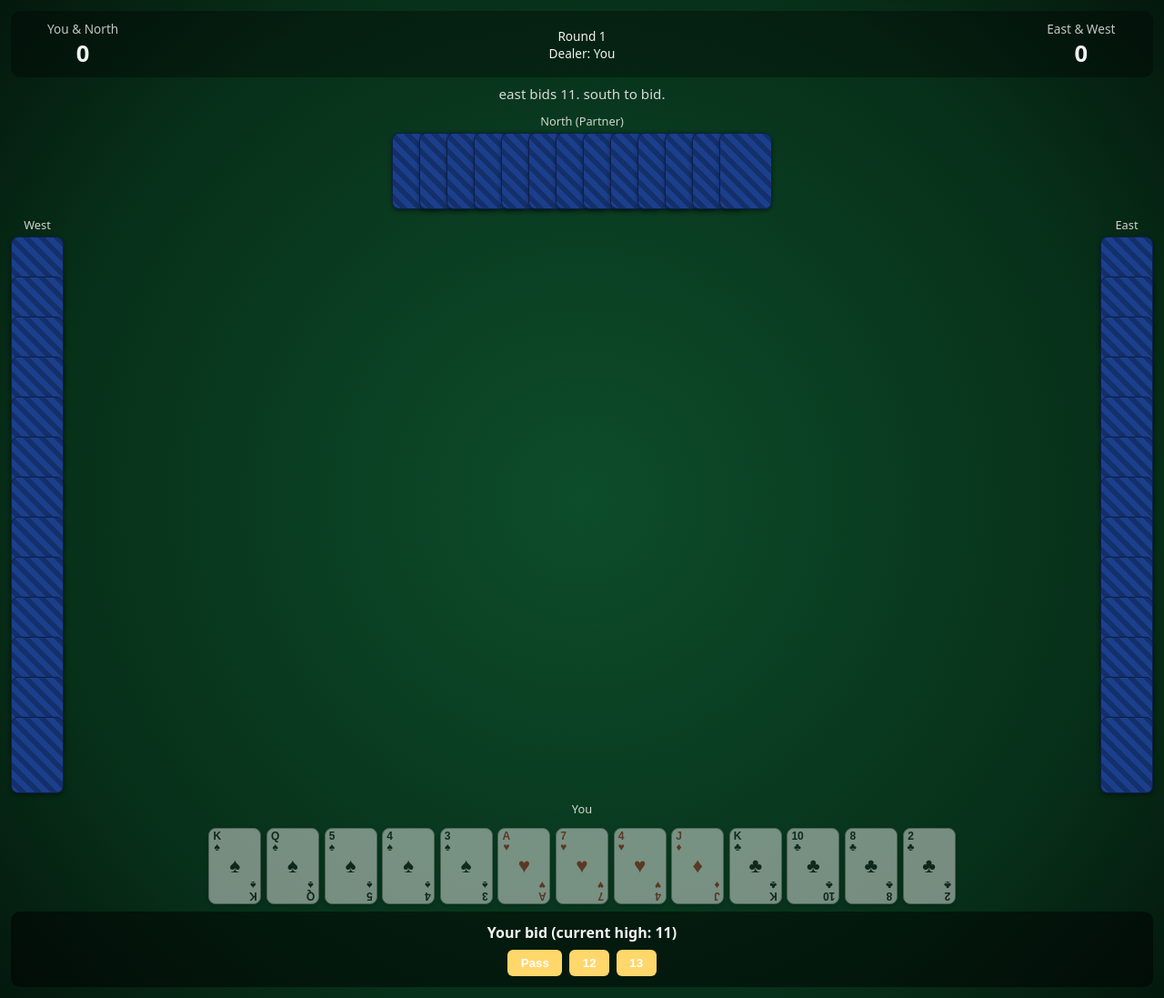
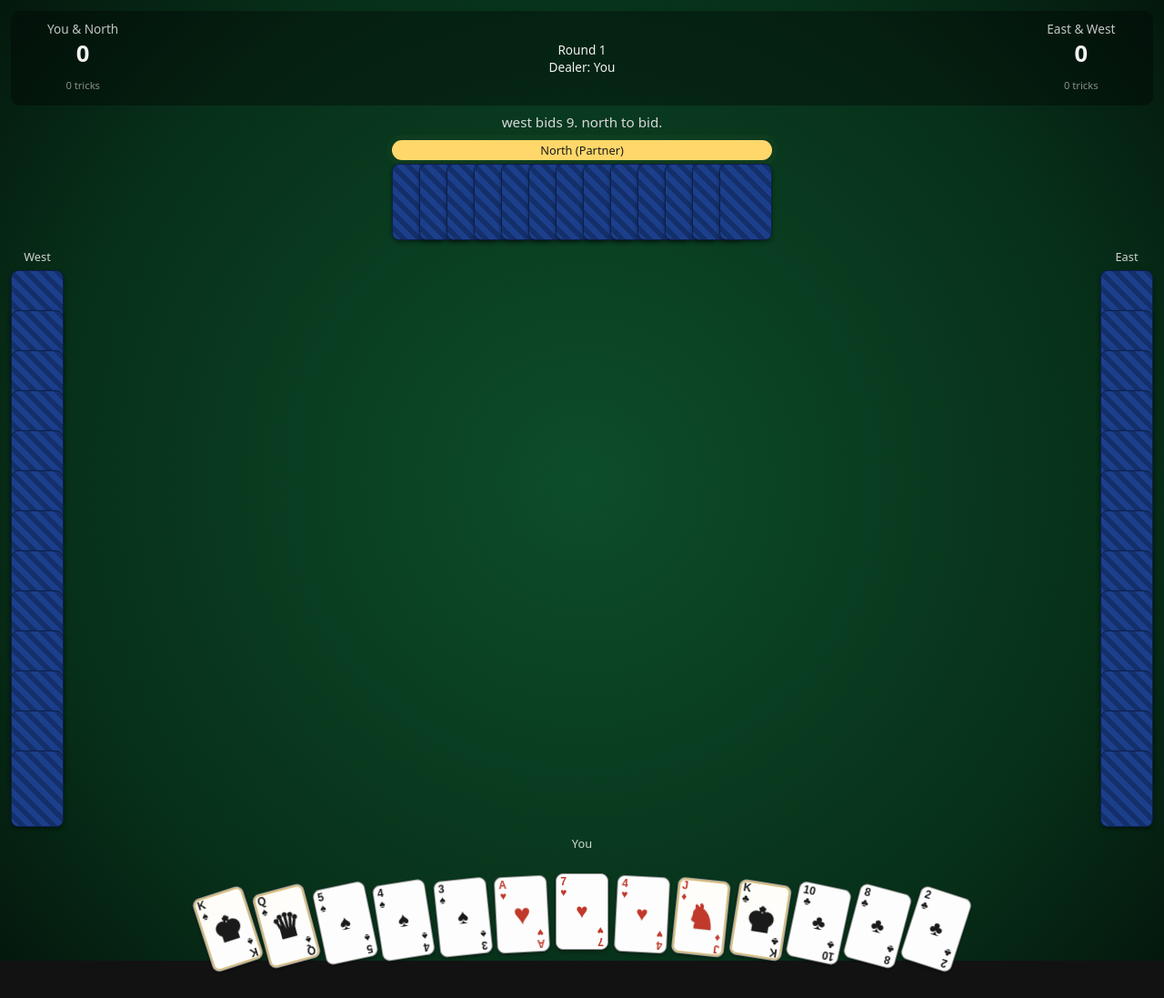
Before and after one commit to piechal84/tarneeb, a React (Vite) app: page / in a window 1280 px wide. Shown: the whole page at 91% size. After the commit the page ends 1070 px from the top, so only its background shows below. Built offline with nearby package versions, Linux system fonts and the light colour scheme.

Commit message:
Add card animations: fan hand, trick collect/win highlight, round-robin dealing cascade, trick-won piles, face card icons

```diff
--- a/src/App.css
+++ b/src/App.css
@@ -39,6 +39,42 @@
   font-weight: 700;
 }
 
+.trick-pile {
+  display: flex;
+  align-items: center;
+  height: 26px;
+  margin-top: 0.3rem;
+}
+
+.trick-pile-empty {
+  font-size: 0.7rem;
+  opacity: 0.55;
+}
+
+.mini-back {
+  width: 16px;
+  height: 22px;
+  border-radius: 3px;
+  background: repeating-linear-gradient(45deg, #1c3f8c, #1c3f8c 4px, #14306b 4px, #14306b 8px);
+  border: 1px solid #0d1f4a;
+  margin-left: -10px;
+  animation: minoBackIn 0.22s cubic-bezier(0.22, 1, 0.36, 1) both;
+}
+.mini-back:first-child {
+  margin-left: 0;
+}
+
+@keyframes minoBackIn {
+  from {
+    opacity: 0;
+    transform: scale(0.4) translateY(-8px);
+  }
+  to {
+    opacity: 1;
+    transform: scale(1) translateY(0);
+  }
+}
+
 .round-info {
   text-align: center;
   font-size: 0.85rem;
@@ -74,6 +110,26 @@
   font-size: 0.8rem;
   opacity: 0.85;
   margin-bottom: 0.25rem;
+  border-radius: 999px;
+  padding: 0.1rem 0.6rem;
+  transition: background 0.3s ease, color 0.3s ease, opacity 0.3s ease;
+}
+
+.seat-label.active-turn {
+  opacity: 1;
+  color: #1a1a1a;
+  background: #ffd76a;
+  animation: turnPulse 1.4s ease-in-out infinite;
+}
+
+@keyframes turnPulse {
+  0%,
+  100% {
+    box-shadow: 0 0 0 0 rgba(255, 215, 106, 0.55);
+  }
+  50% {
+    box-shadow: 0 0 0 6px rgba(255, 215, 106, 0);
+  }
 }
 
 .seat-north {
@@ -114,6 +170,7 @@
   position: absolute;
   top: 50%;
   left: 50%;
+  transition: transform 0.2s ease;
 }
 
 .trick-north {
@@ -127,6 +184,35 @@
 }
 .trick-east {
   transform: translate(60%, -50%);
+}
+
+.trick-card .playing-card {
+  animation: cardEnter 0.32s cubic-bezier(0.22, 1, 0.36, 1) both;
+  transition: opacity 0.32s ease, transform 0.32s ease, box-shadow 0.2s ease;
+}
+
+@keyframes cardEnter {
+  from {
+    opacity: 0;
+    transform: scale(0.35) translateY(-14px) rotate(-6deg);
+  }
+  to {
+    opacity: 1;
+    transform: scale(1) translateY(0) rotate(0deg);
+  }
+}
+
+.trick-card.winning {
+  z-index: 5;
+}
+.trick-card.winning .playing-card {
+  transform: scale(1.12) translateY(-6px);
+  box-shadow: 0 0 0 3px #ffd76a, 0 6px 14px rgba(0, 0, 0, 0.5);
+}
+
+.trick-area.collecting .trick-card .playing-card {
+  opacity: 0;
+  transform: scale(0.4) translateY(20px);
 }
 
 .hand-back {
@@ -154,12 +240,126 @@
   margin-top: 0;
 }
 
+.seat-north .hand-back .playing-card.back {
+  animation: dealFromCenterVertical 0.42s cubic-bezier(0.22, 1, 0.36, 1) both;
+}
+.seat-west .hand-back .playing-card.back {
+  animation: dealFromCenterWest 0.42s cubic-bezier(0.22, 1, 0.36, 1) both;
+}
+.seat-east .hand-back .playing-card.back {
+  animation: dealFromCenterEast 0.42s cubic-bezier(0.22, 1, 0.36, 1) both;
+}
+
+@keyframes dealFromCenterVertical {
+  from {
+    opacity: 0;
+    transform: translateY(70px) scale(0.5);
+  }
+  to {
+    opacity: 1;
+    transform: translateY(0) scale(1);
+  }
+}
+@keyframes dealFromCenterWest {
+  from {
+    opacity: 0;
+    transform: translateX(90px) scale(0.5);
+  }
+  to {
+    opacity: 1;
+    transform: translateX(0) scale(1);
+  }
+}
+@keyframes dealFromCenterEast {
+  from {
+    opacity: 0;
+    transform: translateX(-90px) scale(0.5);
+  }
+  to {
+    opacity: 1;
+    transform: translateX(0) scale(1);
+  }
+}
+
+.deal-deck {
+  position: absolute;
+  top: 50%;
+  left: 50%;
+  z-index: 6;
+  pointer-events: none;
+  animation: deckFade 4s ease-in-out both;
+}
+.deal-deck .mini-back {
+  position: absolute;
+  width: 34px;
+  height: 46px;
+  left: 0;
+  top: 0;
+  margin: 0;
+  animation: none;
+}
+.deal-deck .mini-back:nth-child(1) {
+  transform: translate(-50%, -50%) rotate(-3deg);
+}
+.deal-deck .mini-back:nth-child(2) {
+  transform: translate(-50%, -50%) translate(1px, -1px) rotate(1deg);
+}
+.deal-deck .mini-back:nth-child(3) {
+  transform: translate(-50%, -50%) translate(2px, -2px) rotate(-1deg);
+}
+.deal-deck .mini-back:nth-child(4) {
+  transform: translate(-50%, -50%) translate(3px, -3px) rotate(2deg);
+}
+.deal-deck .mini-back:nth-child(5) {
+  transform: translate(-50%, -50%) translate(4px, -4px) rotate(-2deg);
+}
+.deal-deck .mini-back:nth-child(6) {
+  transform: translate(-50%, -50%) translate(5px, -5px) rotate(0deg);
+}
+
+@keyframes deckFade {
+  0% {
+    opacity: 0;
+    transform: translate(-50%, -50%) scale(0.75);
+  }
+  15% {
+    opacity: 1;
+    transform: translate(-50%, -50%) scale(1);
+  }
+  78% {
+    opacity: 1;
+    transform: translate(-50%, -50%) scale(1);
+  }
+  100% {
+    opacity: 0;
+    transform: translate(-50%, -50%) scale(0.7);
+  }
+}
+
 .hand-front {
   display: flex;
   justify-content: center;
   flex-wrap: wrap;
   gap: 0.35rem;
-  padding-top: 0.5rem;
+  padding-top: 1.1rem;
+}
+
+.hand-front .playing-card {
+  transform: rotate(calc(var(--fan-i, 0) * 3deg)) translateY(calc(max(var(--fan-i, 0), calc(var(--fan-i, 0) * -1)) * 3px));
+  transform-origin: bottom center;
+  transition: transform 0.18s cubic-bezier(0.22, 1, 0.36, 1), opacity 0.25s ease, box-shadow 0.18s ease;
+  animation: dealIn 0.42s cubic-bezier(0.22, 1, 0.36, 1) both;
+}
+
+@keyframes dealIn {
+  from {
+    opacity: 0;
+    transform: rotate(calc(var(--fan-i, 0) * 3deg)) translateY(-90px) scale(0.55);
+  }
+  to {
+    opacity: 1;
+    transform: rotate(calc(var(--fan-i, 0) * 3deg)) translateY(calc(max(var(--fan-i, 0), calc(var(--fan-i, 0) * -1)) * 3px)) scale(1);
+  }
 }
 
 .playing-card {
@@ -189,10 +389,16 @@
 
 .playing-card.clickable {
   cursor: pointer;
-  transition: transform 0.12s ease;
 }
 .playing-card.clickable:hover {
-  transform: translateY(-8px);
+  transform: rotate(calc(var(--fan-i, 0) * 3deg)) translateY(calc(max(var(--fan-i, 0), calc(var(--fan-i, 0) * -1)) * 3px - 14px))
+    scale(1.06);
+  box-shadow: 0 10px 16px rgba(0, 0, 0, 0.45);
+}
+.playing-card.clickable:active {
+  transform: rotate(calc(var(--fan-i, 0) * 3deg)) translateY(calc(max(var(--fan-i, 0), calc(var(--fan-i, 0) * -1)) * 3px - 6px))
+    scale(0.98);
+  transition-duration: 0.05s;
 }
 
 .playing-card.disabled {
@@ -223,6 +429,20 @@
   font-size: 1.4rem;
 }
 
+.playing-card .pip.face {
+  font-size: 2.3rem;
+  text-shadow: 0 1px 0 rgba(0, 0, 0, 0.15);
+}
+
+.playing-card .pip.ace {
+  font-size: 2rem;
+}
+
+.playing-card.face-card {
+  box-shadow: inset 0 0 0 2px rgba(184, 143, 39, 0.55), 0 2px 4px rgba(0, 0, 0, 0.4);
+  background: linear-gradient(160deg, #fffdf6 0%, #fdfdfd 60%);
+}
+
 .playing-card.back {
   background: repeating-linear-gradient(45deg, #1c3f8c, #1c3f8c 6px, #14306b 6px, #14306b 12px);
   border: 1px solid #0d1f4a;
@@ -234,6 +454,18 @@
   padding: 0.75rem 1rem;
   margin-top: 0.5rem;
   text-align: center;
+  animation: panelIn 0.28s cubic-bezier(0.22, 1, 0.36, 1) both;
+}
+
+@keyframes panelIn {
+  from {
+    opacity: 0;
+    transform: translateY(14px);
+  }
+  to {
+    opacity: 1;
+    transform: translateY(0);
+  }
 }
 
 .panel-title {
@@ -250,14 +482,20 @@
 
 .panel-buttons button {
   background: #ffd76a;
+  color: #1a1a1a;
   border: none;
   border-radius: 6px;
   padding: 0.45rem 0.9rem;
   font-weight: 600;
   cursor: pointer;
+  transition: background 0.15s ease, transform 0.1s ease;
 }
 .panel-buttons button:hover {
   background: #ffe697;
+  transform: translateY(-2px);
+}
+.panel-buttons button:active {
+  transform: translateY(0) scale(0.96);
 }
 
 .modal-overlay {
@@ -277,6 +515,18 @@
   padding: 1.5rem 2rem;
   max-width: 420px;
   text-align: center;
+  animation: modalIn 0.28s cubic-bezier(0.22, 1, 0.36, 1) both;
+}
+
+@keyframes modalIn {
+  from {
+    opacity: 0;
+    transform: scale(0.92) translateY(10px);
+  }
+  to {
+    opacity: 1;
+    transform: scale(1) translateY(0);
+  }
 }
 
 .modal h2 {
@@ -297,9 +547,15 @@
 .modal button.primary {
   margin-top: 1rem;
   background: #ffd76a;
+  color: #1a1a1a;
   border: none;
   border-radius: 6px;
   padding: 0.6rem 1.4rem;
   font-weight: 700;
   cursor: pointer;
+  transition: background 0.15s ease, transform 0.1s ease;
 }
+.modal button.primary:hover {
+  background: #ffe697;
+  transform: translateY(-2px);
+}
--- a/src/App.tsx
+++ b/src/App.tsx
@@ -1,4 +1,5 @@
-import { useEffect, useReducer } from 'react';
+import type { CSSProperties } from 'react';
+import { useEffect, useReducer, useState } from 'react';
 import './App.css';
 import PlayingCard, { CardBack } from './components/PlayingCard';
 import { aiBid, aiChooseCard, bestTrumpSuit } from './game/ai';
@@ -24,11 +25,47 @@ function partnerIsWinning(trick: { seat: Seat; card: { suit: Suit; rank: number
   return TEAM_OF[winner.seat] === TEAM_OF[seat];
 }
 
+function renderTrickPile(count: number) {
+  return (
+    <div className="trick-pile" title={`${count} trick${count === 1 ? '' : 's'} won this round`}>
+      {Array.from({ length: count }).map((_, i) => (
+        <div key={i} className="mini-back" style={{ '--i': i } as CSSProperties} />
+      ))}
+      {count === 0 && <span className="trick-pile-empty">0 tricks</span>}
+    </div>
+  );
+}
+
+const TRICK_PAUSE = 650; // how long the completed trick sits on the table
+const TRICK_COLLECT = 380; // how long the collect-away animation takes
+
+// Deal cascades one card at a time, round-robin south -> west -> north -> east, like a real deal.
+const DEAL_SEAT_SLOT: Record<Seat, number> = { south: 0, west: 1, north: 2, east: 3 };
+const DEAL_STEP_MS = 65;
+const DEAL_CARD_ANIM_MS = 420;
+const DEAL_DURATION = 13 * 4 * DEAL_STEP_MS + DEAL_CARD_ANIM_MS + 200;
+
+function dealDelay(seat: Seat, indexInHand: number): CSSProperties {
+  const step = indexInHand * 4 + DEAL_SEAT_SLOT[seat];
+  return { animationDelay: `${step * DEAL_STEP_MS}ms` };
+}
+
 export default function App() {
   const [state, dispatch] = useReducer(gameReducer, undefined, createNewGame);
+  const [collecting, setCollecting] = useState(false);
+  const [dealing, setDealing] = useState(true);
+
+  // Show the dealing animation at the start of every round, blocking play until it finishes.
+  useEffect(() => {
+    setDealing(true);
+    const timer = setTimeout(() => setDealing(false), DEAL_DURATION);
+    return () => clearTimeout(timer);
+  }, [state.roundNumber]);
 
   // Drive AI turns and pacing.
   useEffect(() => {
+    if (dealing) return;
+
     if (state.phase === 'bidding' && state.turn && state.turn !== 'south') {
       const seat = state.turn;
       const timer = setTimeout(() => {
@@ -47,8 +84,15 @@ export default function App() {
     }
 
     if (state.phase === 'playing' && state.trickComplete) {
-      const timer = setTimeout(() => dispatch({ type: 'ACK_TRICK' }), AI_DELAY);
-      return () => clearTimeout(timer);
+      const pauseTimer = setTimeout(() => setCollecting(true), TRICK_PAUSE);
+      const ackTimer = setTimeout(() => {
+        setCollecting(false);
+        dispatch({ type: 'ACK_TRICK' });
+      }, TRICK_PAUSE + TRICK_COLLECT);
+      return () => {
+        clearTimeout(pauseTimer);
+        clearTimeout(ackTimer);
+      };
     }
 
     if (state.phase === 'playing' && !state.trickComplete && state.turn && state.turn !== 'south') {
@@ -64,13 +108,16 @@ export default function App() {
       }, AI_DELAY);
       return () => clearTimeout(timer);
     }
-  }, [state]);
+  }, [state, dealing]);
 
   const humanHand = state.hands.south;
   const ledSuit = state.trick.length > 0 ? state.trick[0].card.suit : null;
-  const humanTurnToPlay = state.phase === 'playing' && !state.trickComplete && state.turn === 'south';
-  const humanTurnToBid = state.phase === 'bidding' && state.turn === 'south';
-  const humanChoosesTrump = state.phase === 'choosing-trump' && state.highestBid?.seat === 'south';
+  const humanTurnToPlay = !dealing && state.phase === 'playing' && !state.trickComplete && state.turn === 'south';
+  const humanTurnToBid = !dealing && state.phase === 'bidding' && state.turn === 'south';
+  const humanChoosesTrump = !dealing && state.phase === 'choosing-trump' && state.highestBid?.seat === 'south';
+
+  const southNorthTricks = state.tricksWon.south + state.tricksWon.north;
+  const eastWestTricks = state.tricksWon.west + state.tricksWon.east;
 
   const minBidNow = Math.max(MIN_BID, (state.highestBid?.amount ?? MIN_BID - 1) + 1);
   const bidOptions = [];
@@ -90,6 +137,7 @@ export default function App() {
         <div className="score-team">
           <span className="team-name">{TEAM_LABEL.southNorth}</span>
           <span className="team-score">{state.scores.southNorth}</span>
+          {renderTrickPile(southNorthTricks)}
         </div>
         <div className="round-info">
           <div>Round {state.roundNumber}</div>
@@ -103,34 +151,52 @@ export default function App() {
         <div className="score-team">
           <span className="team-name">{TEAM_LABEL.eastWest}</span>
           <span className="team-score">{state.scores.eastWest}</span>
+          {renderTrickPile(eastWestTricks)}
         </div>
       </header>
 
-      <div className="message-bar">{state.message}</div>
+      <div className="message-bar">{dealing ? 'Dealing...' : state.message}</div>
 
       <div className="table">
         <div className="seat seat-north">
-          <div className="seat-label">{SEAT_LABEL.north}</div>
+          <div className={`seat-label${state.turn === 'north' ? ' active-turn' : ''}`}>
+            {SEAT_LABEL.north}
+          </div>
           <div className="hand-back">
             {state.hands.north.map((_, i) => (
-              <CardBack key={i} />
+              <CardBack key={i} style={dealDelay('north', i)} />
             ))}
           </div>
         </div>
 
         <div className="seat seat-west">
-          <div className="seat-label">{SEAT_LABEL.west}</div>
+          <div className={`seat-label${state.turn === 'west' ? ' active-turn' : ''}`}>
+            {SEAT_LABEL.west}
+          </div>
           <div className="hand-back vertical">
             {state.hands.west.map((_, i) => (
-              <CardBack key={i} />
+              <CardBack key={i} style={dealDelay('west', i)} />
             ))}
           </div>
         </div>
 
-        <div className="trick-area">
+        {dealing && (
+          <div className="deal-deck">
+            {Array.from({ length: 6 }).map((_, i) => (
+              <div key={i} className="mini-back" />
+            ))}
+          </div>
+        )}
+
+        <div className={`trick-area${collecting ? ' collecting' : ''}`}>
           {(['north', 'west', 'south', 'east'] as Seat[]).map((seat) =>
             trickBySeat[seat] ? (
-              <div key={seat} className={`trick-card trick-${seat}`}>
+              <div
+                key={seat}
+                className={`trick-card trick-${seat}${
+                  state.trickComplete && !collecting && state.pendingWinner === seat ? ' winning' : ''
+                }`}
+              >
                 <PlayingCard card={trickBySeat[seat]!} />
               </div>
             ) : null
@@ -138,24 +204,31 @@ export default function App() {
         </div>
 
         <div className="seat seat-east">
-          <div className="seat-label">{SEAT_LABEL.east}</div>
+          <div className={`seat-label${state.turn === 'east' ? ' active-turn' : ''}`}>
+            {SEAT_LABEL.east}
+          </div>
           <div className="hand-back vertical">
             {state.hands.east.map((_, i) => (
-              <CardBack key={i} />
+              <CardBack key={i} style={dealDelay('east', i)} />
             ))}
           </div>
         </div>
 
         <div className="seat seat-south">
-          <div className="seat-label">{SEAT_LABEL.south}</div>
+          <div className={`seat-label${state.turn === 'south' ? ' active-turn' : ''}`}>
+            {SEAT_LABEL.south}
+          </div>
           <div className="hand-front">
-            {humanHand.map((card) => {
+            {humanHand.map((card, i) => {
               const legal = humanTurnToPlay && isLegalMove(humanHand, ledSuit, card);
+              const mid = (humanHand.length - 1) / 2;
+              const fanStyle = { '--fan-i': i - mid, ...dealDelay('south', i) } as CSSProperties;
               return (
                 <PlayingCard
                   key={`${card.suit}${card.rank}`}
                   card={card}
                   disabled={!humanTurnToPlay || !legal}
+                  style={fanStyle}
                   onClick={
                     humanTurnToPlay && legal
                       ? () => dispatch({ type: 'PLAY_CARD', seat: 'south', card })
--- a/src/components/PlayingCard.tsx
+++ b/src/components/PlayingCard.tsx
@@ -1,3 +1,4 @@
+import type { CSSProperties } from 'react';
 import type { Card } from '../game/types';
 import { rankLabel, SUIT_SYMBOL } from '../game/types';
 
@@ -6,17 +7,28 @@ interface Props {
   onClick?: () => void;
   disabled?: boolean;
   small?: boolean;
+  style?: CSSProperties;
 }
 
 const RED_SUITS = new Set(['H', 'D']);
 
-export default function PlayingCard({ card, onClick, disabled, small }: Props) {
+// Face cards get a distinct pictorial glyph in the center instead of a plain suit pip.
+const FACE_ICON: Record<number, string> = { 11: '♞', 12: '♛', 13: '♚' };
+
+export default function PlayingCard({ card, onClick, disabled, small, style }: Props) {
   const isRed = RED_SUITS.has(card.suit);
+  const faceIcon = FACE_ICON[card.rank];
+  const isAce = card.rank === 14;
   const classes = ['playing-card'];
   if (isRed) classes.push('red');
   if (onClick && !disabled) classes.push('clickable');
   if (disabled) classes.push('disabled');
   if (small) classes.push('small');
+  if (faceIcon) classes.push('face-card');
+
+  const pipClasses = ['pip'];
+  if (faceIcon) pipClasses.push('face');
+  if (isAce) pipClasses.push('ace');
 
   return (
     <button
@@ -24,13 +36,14 @@ export default function PlayingCard({ card, onClick, disabled, small }: Props) {
       className={classes.join(' ')}
       onClick={onClick}
       disabled={!onClick || disabled}
+      style={style}
     >
       <span className="corner top">
         {rankLabel(card.rank)}
         <br />
         {SUIT_SYMBOL[card.suit]}
       </span>
-      <span className="pip">{SUIT_SYMBOL[card.suit]}</span>
+      <span className={pipClasses.join(' ')}>{faceIcon ?? SUIT_SYMBOL[card.suit]}</span>
       <span className="corner bottom">
         {rankLabel(card.rank)}
         <br />
@@ -40,6 +53,6 @@ export default function PlayingCard({ card, onClick, disabled, small }: Props) {
   );
 }
 
-export function CardBack() {
-  return <div className="playing-card back" />;
+export function CardBack({ style }: { style?: CSSProperties }) {
+  return <div className="playing-card back" style={style} />;
 }
```
